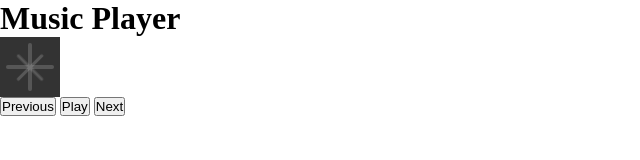
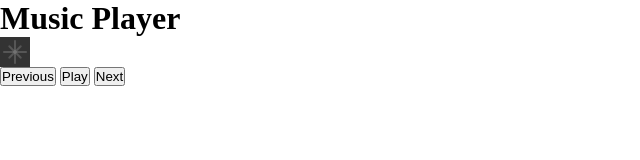
Before and after one commit to Daniel338/musicPlayer, a plain HTML site: page index.html in a window 1280 px wide. Shown: the whole page, without its empty margins (0-640 px from the left). Drawn offline with Linux system fonts and the light colour scheme.

Commit message:
redimensionando la .star

```diff
--- a/style/style.css
+++ b/style/style.css
@@ -17,8 +17,8 @@
 
 .star {
     position: relative;
-    width: 60px;
-    height: 60px;
+    width: 30px;
+    height: 30px;
     background: #333;
 
     display: flex;
@@ -49,7 +49,7 @@
 
 .star .line{
     width: 80%;
-    height: 4px;
+    height: 2px;
 }
 
 .star .line::before {
@@ -58,7 +58,7 @@
 
 .star .line_2 {
     width: 60%;
-    height: 3px;
+    height: 2px;
     transform: rotate(-45deg);
 }
 
```
